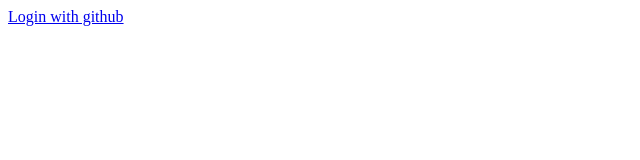
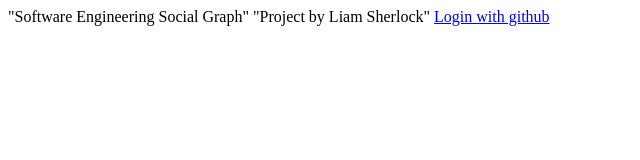
Before and after one commit to Liampobob/SoftwareEngineeringSocialGraph, a website: page public/index.html in a window 1280 px wide. Shown: the whole page, without its empty margins (0-640 px from the left). Drawn offline with Linux system fonts and the light colour scheme.

Commit message:
modification to basic login page

```diff
--- a/public/index.html
+++ b/public/index.html
@@ -2,6 +2,8 @@
 <html>
 
 <body>
+  <h>"Software Engineering Social Graph"</h>
+  <H>"Project by Liam Sherlock"</H>
   <a href="https://github.com/login/oauth/authorize?client_id=d75456e5099e1a296f5d">
     Login with github
   </a>
```
